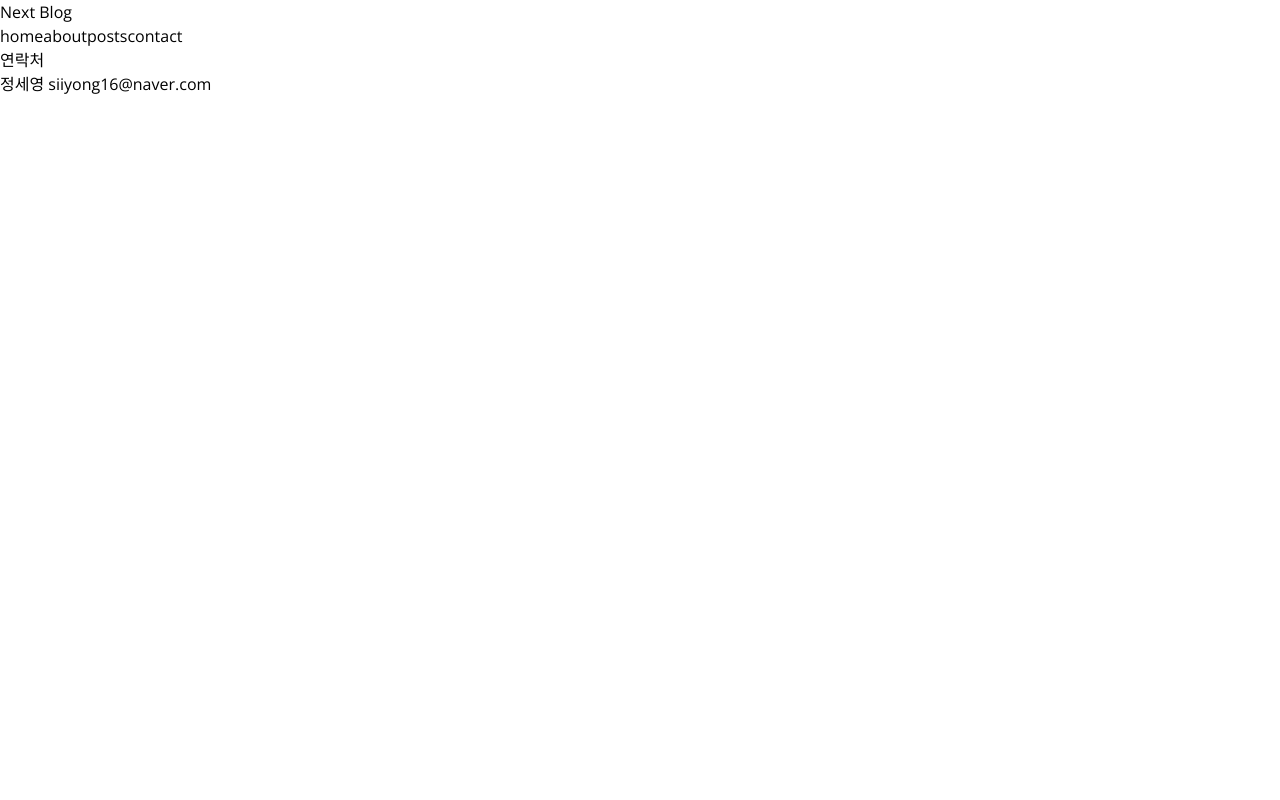
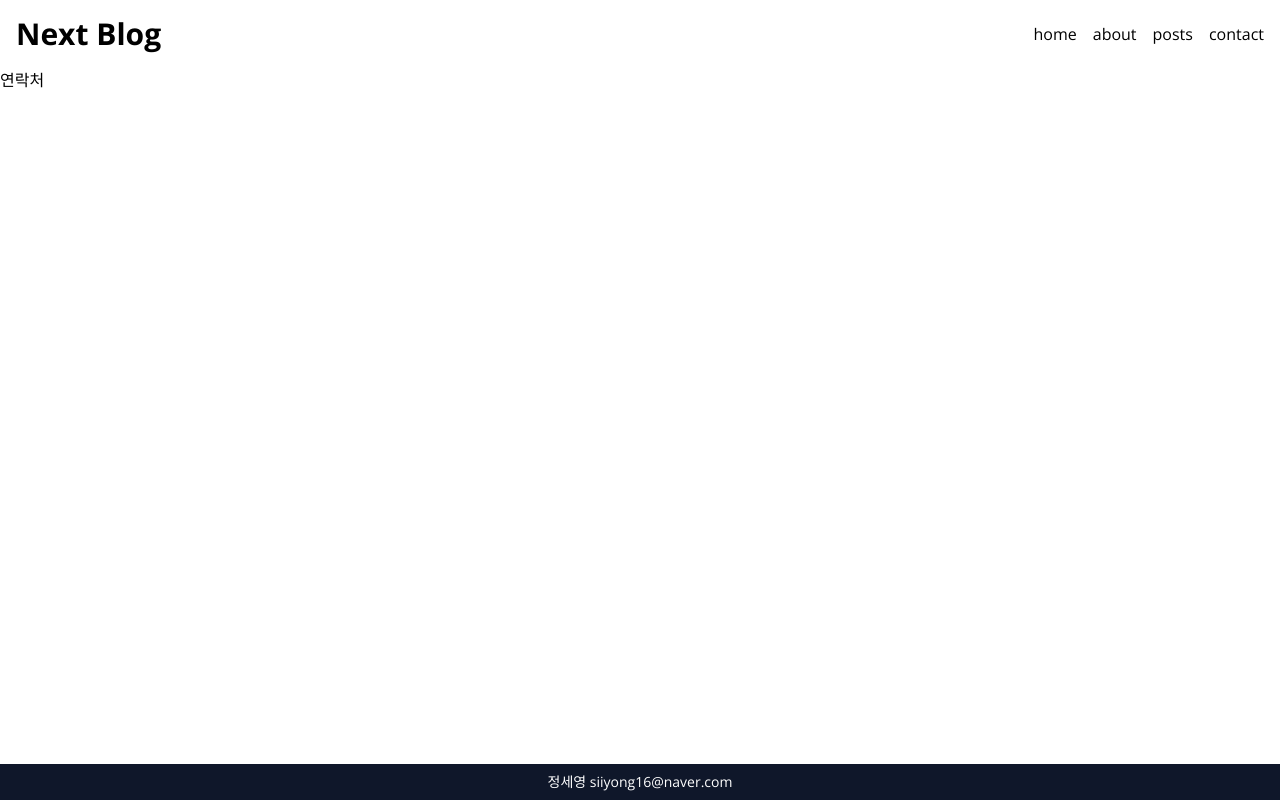
Before and after one commit to seyoung97/blog-nextjs, a Next.js app: page /contact in a window 1280 px wide. Built offline with nearby package versions, Linux system fonts and the light colour scheme.

Commit message:
🎨Design: layout 스타일링

```diff
--- a/src/app/globals.css
+++ b/src/app/globals.css
@@ -2,19 +2,7 @@
 @tailwind components;
 @tailwind utilities;
 
-:root {
-  --foreground-rgb: 0, 0, 0;
-  --background-start-rgb: 214, 219, 220;
-  --background-end-rgb: 255, 255, 255;
+body {
+  height: 100vh;
+  overflow-y: auto;
 }
-
-@media (prefers-color-scheme: dark) {
-  :root {
-    --foreground-rgb: 255, 255, 255;
-    --background-start-rgb: 0, 0, 0;
-    --background-end-rgb: 0, 0, 0;
-  }
-}
-
-body {
-}
--- a/src/app/layout.tsx
+++ b/src/app/layout.tsx
@@ -18,9 +18,9 @@ export default function RootLayout({
 }) {
   return (
     <html lang="en" className={sans.className}>
-      <body>
+      <body className="flex flex-col w-full max-w-screen-2xl mx-auto">
         <Header />
-        <main>{children}</main>
+        <main className="grow">{children}</main>
         <Footer />
       </body>
     </html>
--- a/src/components/Footer.tsx
+++ b/src/components/Footer.tsx
@@ -1,3 +1,7 @@
 export default function Footer() {
-  return <p className="">정세영 siiyong16@naver.com</p>;
+  return (
+    <p className="bg-slate-900 text-white py-2 text-sm text-center">
+      정세영 siiyong16@naver.com
+    </p>
+  );
 }
--- a/src/components/Header.tsx
+++ b/src/components/Header.tsx
@@ -2,11 +2,11 @@ import Link from "next/link";
 
 export default function Header() {
   return (
-    <header>
+    <header className="flex justify-between items-center p-4">
       <Link href="/">
-        <h1>Next Blog</h1>
+        <h1 className="text-3xl font-bold">Next Blog</h1>
       </Link>
-      <nav>
+      <nav className="flex gap-4">
         <Link href="/">home</Link>
         <Link href="/about">about</Link>
         <Link href="/posts">posts</Link>
```
